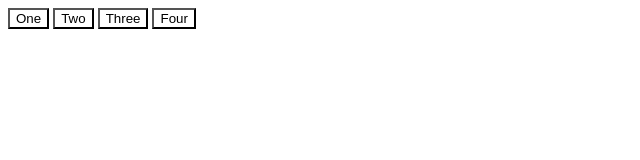
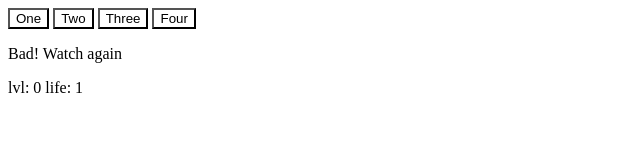
Before and after one commit to Migacz85/simon, a plain HTML site: page index.html in a window 1280 px wide. Both pictures are taken after a click on the button "One". Shown: the whole page, without its empty margins (0-640 px from the left). Drawn offline with Linux system fonts and the light colour scheme.

Commit message:
Update: showSequence() - show score, show player lifes Update: checkUserInputs -inform about Last chance and when is Game over

```diff
--- a/index.html
+++ b/index.html
@@ -17,9 +17,10 @@
   let clicks = [];
   let user_clicks = [];
   let iteration = 0;
-  let score = 3;
+  let score = 0;
   let count_user_clicks = 0;
   let good_ans = 0;
+  let bad_ans = 0;
 
   // variables for show sequence //
   let timer = 2000;
@@ -41,16 +42,31 @@
     document.getElementById(clicks[i]).style = "background-color:white;";
   }
 
-  function check_user_inputs(current_click) {
+  function checkUserInputs(current_click) {
     // user_clicks.push(0)
+    if (isShowingSequence === 0) { //dont allow user to click before showing the pattern is end.
 
       console.log(count_user_clicks)
 
       if (clicks[count_user_clicks] == current_click) {
-      console.log("good!")
+        // console.log("good!")
         good_ans++
+
       } else {
-      console.log("bad! Start again from the begining of a sequence")
+        // console.log("bad! Start again from the begining of a sequence")
+
+        document.getElementById("p1").innerHTML = "Bad! Watch again";
+        if (bad_ans === 1) {
+          document.getElementById("p1").innerHTML = "Last chance !";
+        }
+
+        bad_ans++;
+
+        if (bad_ans === 3) {
+          document.getElementById("p1").innerHTML = "Game Over";
+          bad_ans = 0
+          score = 0;
+        }
         count_user_clicks = -1
         good_ans = 0;
         showSequence();
@@ -59,29 +75,37 @@
       count_user_clicks++
       if (clicks.length == good_ans) {
         console.log('correct sequence!')
+        score++;
+        document.getElementById("p1").innerHTML = "Correct sequence! Level Up!";
         count_user_clicks = 0;
         good_ans = 0;
-      score++;
         game();
+      }
     }
   }
 
   function showSequence() {
 
+    document.getElementById("score").innerHTML = `lvl: ${score}`;
+    document.getElementById("life").innerHTML = `life: ${2-bad_ans}`;
+
     if (isShowingSequence == 0) { //is this sequence already showing ?
       isShowingSequence = 1;
       console.log(isShowingSequence)
+
       for (let i = 0; clicks.length > i; i++) {
         timer = (i + 1) * 2000;
-        showvalTimer = window.setTimeout(function() {
+        window.setTimeout(function() {
           showval(i)
+          document.getElementById("p1").innerHTML = "Focus on sequence !";
         }, timer + 2000)
-        hidevalTimer = window.setTimeout(function() {
+        window.setTimeout(function() {
           hideval(i)
         }, timer + 500 + 2000)
         if (i == clicks.length - 1) {
           window.setTimeout(function() {
             console.log('sequence finished', timer)
+            document.getElementById("p1").innerHTML = ""; //clear the info for player
             isShowingSequence = 0;
           }, timer + 500 + 2000)
         }
@@ -99,19 +123,19 @@
   /* buttons one two three four */
 
   function one() {
-    check_user_inputs(1);
+    checkUserInputs(1);
   }
 
   function two() {
-    check_user_inputs(2);
+    checkUserInputs(2);
   }
 
   function three() {
-    check_user_inputs(3);
+    checkUserInputs(3);
   }
 
   function four() {
-    check_user_inputs(4);
+    checkUserInputs(4);
   }
 </script>
 
@@ -120,6 +144,12 @@
   <button id='2' onclick="two()">Two</button>
   <button id='3' onclick="three()">Three</button>
   <button id='4' onclick="four()">Four</button>
+
+  <!-- information for player -->
+  <p id="p1"></p>
+
+  <span id="score"></span>
+  <span id="life"></span>
 </body>
 
 
```
Lines whose indentation alone changed are shown as unchanged.
